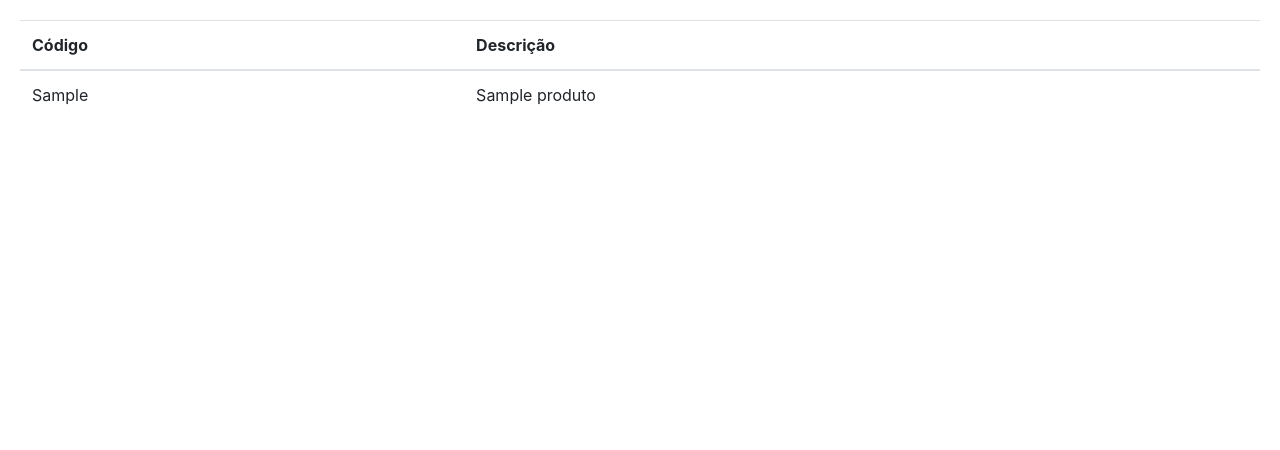
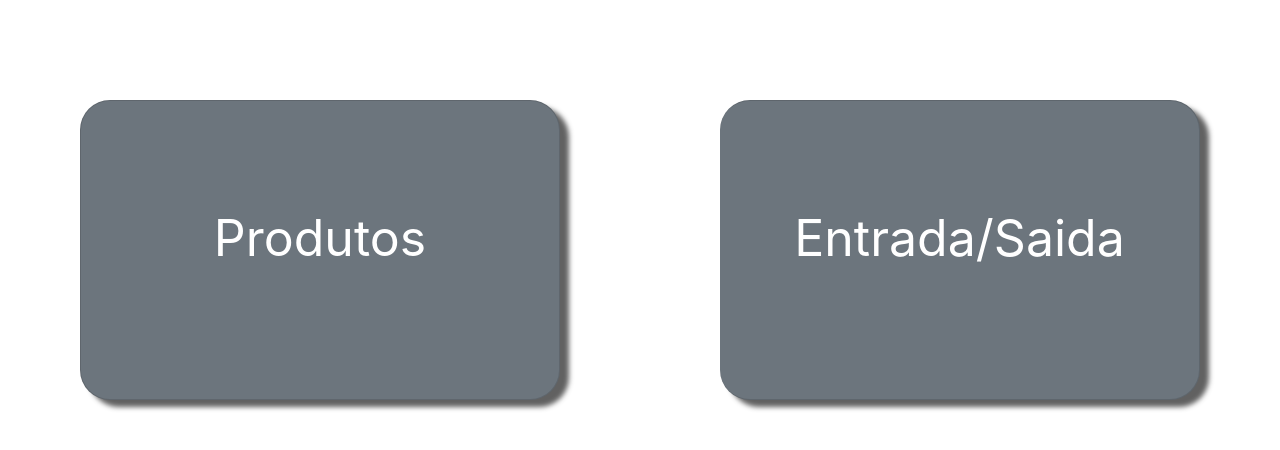
Before and after one commit to Alexvjunior/controle-estoque, a Django app: page / in a window 1280 px wide. Shown: the part 56-506 px from the top of the page. Run offline with Django 3.2, Linux system fonts and the light colour scheme; tables that the repository leaves empty hold one stand-in row (values such as "Sample post"); some libraries are stand-ins or nearby versions.

Commit message:
Add tela de produtos

```diff
--- a/produtos/static/css/base-style.css
+++ b/produtos/static/css/base-style.css
@@ -1,3 +1,38 @@
-#corpo{
-    padding: 20px;
+#cardProdutos{
+    top: 100px;
+    margin: auto;
+    height: 300px;
+    max-width: 30rem;
+    cursor: pointer;
+    border-radius: 30px;
+    -webkit-box-shadow: 9px 7px 5px rgba(50, 50, 50, 0.77);
+	-moz-box-shadow:    9px 7px 5px rgba(50, 50, 50, 0.77);
+	box-shadow:         9px 7px 5px rgba(50, 50, 50, 0.77);
 }
+
+#cardEntradaSaida{
+    top: 100px;
+    margin: auto;
+    height: 300px;
+    max-width: 30rem;
+    vertical-align: middle;
+    border-radius: 30px;
+    border-radius: 30px;
+    -webkit-box-shadow: 9px 7px 5px rgba(50, 50, 50, 0.77);
+	-moz-box-shadow:    9px 7px 5px rgba(50, 50, 50, 0.77);
+	box-shadow:         9px 7px 5px rgba(50, 50, 50, 0.77);
+}
+p{
+    text-align: center;
+    font-size: 50px !important;
+    padding-top: 80px;
+}
+
+
+#branco{
+    width: 50px;
+}
+
+#cardProdutos:hover{
+    color: red;
+    }
--- /dev/null
+++ b/produtos/templates/home-produtos.html
@@ -0,0 +1,6 @@
+{% extends 'base.html' %}
+
+{% block container %}
+
+
+{% endblock container %}
--- a/produtos/templates/home.html
+++ b/produtos/templates/home.html
@@ -1,22 +1,28 @@
 {% extends 'base.html' %}
+{% load static %}
+<link rel="stylesheet" href="{% static  'css/base-style.css' %}">
+{% block container %}
+
+<div class="card-group">
+  <div id="cardProdutos" class="card text-white bg-secondary mb-3">
+    <div class="card-body">
+      <p class="card-text">Produtos</p>
+    </div>
+  </div>
+
+  <div id="cardEntradaSaida" class="card text-white bg-secondary mb-3">
+    <div class="card-body">
+      <p>Entrada/Saida</p>
+    </div>
+  </div>
+
+</div>
 
 
-{% block container %}
-<table class="table">
-  <thead>
-    <tr>
-      <th scope="col">Código</th>
-      <th scope="col">Descrição</th>
-    </tr>
-  </thead>
-  <tbody>
-  {% for p in produtos %}
-    <tr>
-      <td>{{p.codigo}}</td>
-      <td>{{p.nome}}</td>
-    </tr>
-    {% endfor %}
-  </tbody>
-</table>
+  <script>
+    document.getElementById("cardProdutos").onclick = function() {
+      window.location.href = "{% url 'home_produtos' %}";
+    };
+  </script>
 
 {% endblock container %}
--- a/produtos/urls.py
+++ b/produtos/urls.py
@@ -1,8 +1,9 @@
 from django.urls import path
-from .views import home
+from .views import home, home_produtos
 
 namespace = 'produtos'
 
 urlpatterns = [
     path('', home, name="home"),
+    path('produtos/', home_produtos, name="home_produtos"),
 ]
--- a/produtos/views.py
+++ b/produtos/views.py
@@ -4,5 +4,8 @@ from .service import ProdutoService
 _SERVICE = ProdutoService()
 
 def home(request):
+    return render(request, 'home.html')
+
+def home_produtos(request):
     produtos = _SERVICE.buscar_todos_produtos()
-    return render(request, 'home.html', context={"produtos":produtos})
+    return render(request, 'home-produtos.html', context={"produtos":produtos})
```
